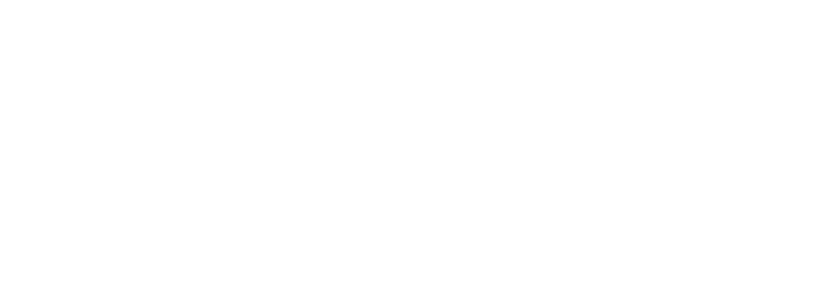
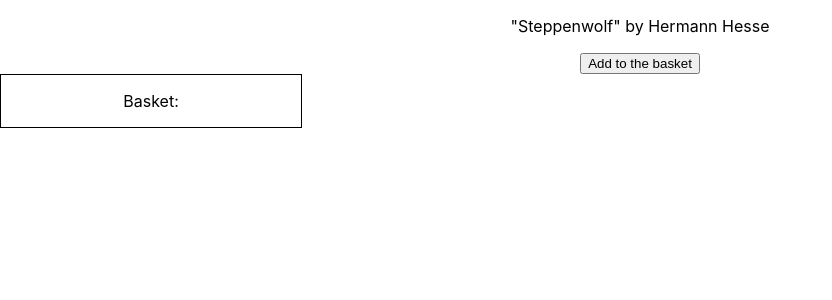
Before and after one commit to wojciechnowaczyk/React_Exercises, a React (Create React App) app: page /render-props/exercise-4 in a window 1280 px wide. Before the commit this address had no page. Shown: the top 300 px of the page, without its empty margins (0-832 px from the left). Built offline with nearby package versions, Linux system fonts and the light colour scheme.

Commit message:
My own exampleof render props

```diff
--- a/src/App.js
+++ b/src/App.js
@@ -6,6 +6,7 @@
 import RenderProps1 from "./Exercises/RenderProps1";
 import RenderProps2 from "./Exercises/RenderProps2";
 import RenderProps3 from "./Exercises/RenderProps3";
+import RenderProps4 from "./Exercises/RenderProps4";
 import Main from "./main";
 
 function App() {
@@ -27,6 +28,7 @@
         <Route path="/render-props/exercise-1" element={<RenderProps1 />} />
         <Route path="/render-props/exercise-2" element={<RenderProps2 />} />
         <Route path="/render-props/exercise-3" element={<RenderProps3 />} />
+        <Route path="/render-props/exercise-4" element={<RenderProps4 />} />
         <Route path="/" element={<Main />} />
       </Routes>
     </div>
--- /dev/null
+++ b/src/Exercises/RenderProps4.js
@@ -0,0 +1,49 @@
+import React, { useState } from "react";
+
+const RenderShop = ({ children }) => {
+  const [basket, setBasket] = useState([]);
+  return children({
+    basket,
+    setBasket,
+  });
+};
+
+const RenderProps4 = () => {
+  return (
+    <RenderShop>
+      {({ basket, setBasket }) => (
+        <>
+          <div>
+            <p>"Steppenwolf" by Hermann Hesse</p>
+            <button
+              onClick={() =>
+                !basket.includes("Steppenwolf")
+                  ? setBasket((oldBasket) => [...oldBasket, "Steppenwolf"])
+                  : null
+              }
+            >
+              Add to the basket
+            </button>
+          </div>
+          <div style={{ width: 300, border: "1px solid black" }}>
+            <p>Basket: </p>
+            {basket &&
+              basket.length > 0 &&
+              basket.map((book) => {
+                return (
+                  <div>
+                    <p>{book}</p>
+                    <button onClick={() => setBasket([])}>
+                      Delete {book} from the basket
+                    </button>
+                  </div>
+                );
+              })}
+          </div>
+        </>
+      )}
+    </RenderShop>
+  );
+};
+
+export default RenderProps4;
--- a/src/main.js
+++ b/src/main.js
@@ -25,6 +25,9 @@
         <Link to="/render-props/exercise-3">
           Render Props Exercise 3(Frontend Masters)
         </Link>
+        <Link to="/render-props/exercise-4">
+          Render Props Exercise 4 (own example)
+        </Link>
       </div>
     </>
   );
```
